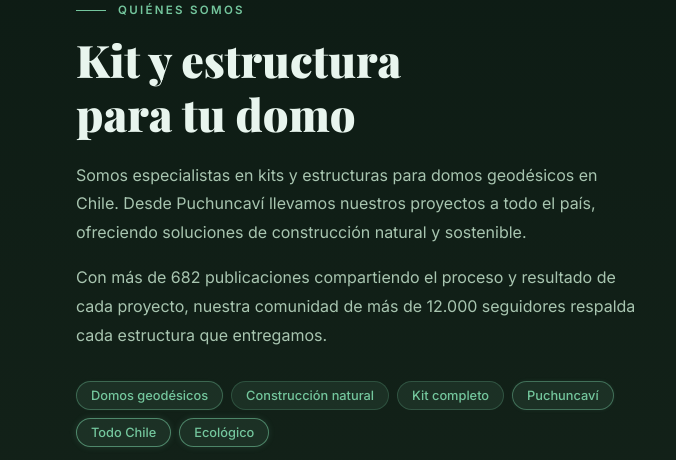
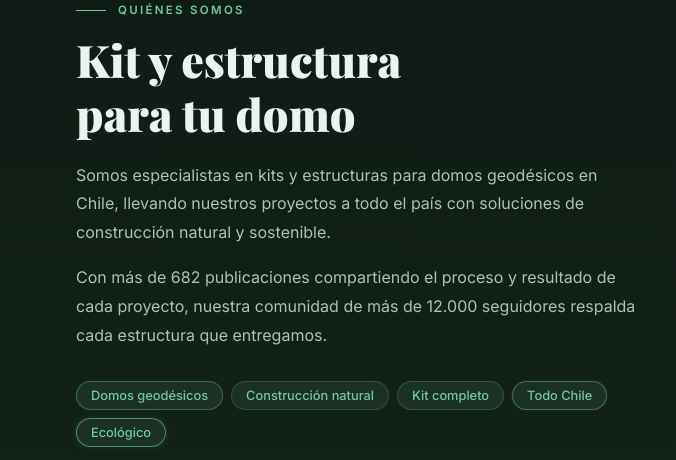
Before and after one commit to videocamchile-netizen/domos-ecologicos, a plain HTML site: page index.html in a window 1280 px wide. Shown: the part 1493-1953 px from the top of the page, 604-1280 px from the left. Drawn offline with nearby package versions, Linux system fonts and the light colour scheme.

Commit message:
Eliminar menciones a Puchuncaví del sitio
Co-Authored-By: Claude Sonnet 4.6 <noreply@anthropic.com>

```diff
--- a/index.html
+++ b/index.html
@@ -1258,9 +1258,9 @@
         <div class="section-label">Quiénes somos</div>
         <h2 class="section-title">Kit y estructura<br>para tu domo</h2>
         <p style="color: var(--texto-suave); line-height: 1.8; margin-bottom: 16px;">
-          Somos especialistas en kits y estructuras para domos geodésicos en Chile.
-          Desde Puchuncaví llevamos nuestros proyectos a todo el país,
-          ofreciendo soluciones de construcción natural y sostenible.
+          Somos especialistas en kits y estructuras para domos geodésicos en Chile,
+          llevando nuestros proyectos a todo el país
+          con soluciones de construcción natural y sostenible.
         </p>
         <p style="color: var(--texto-suave); line-height: 1.8;">
           Con más de 682 publicaciones compartiendo el proceso y resultado
@@ -1271,7 +1271,7 @@
           <span class="tag">Domos geodésicos</span>
           <span class="tag">Construcción natural</span>
           <span class="tag">Kit completo</span>
-          <span class="tag">Puchuncaví</span>
+
           <span class="tag">Todo Chile</span>
           <span class="tag">Ecológico</span>
         </div>
```
